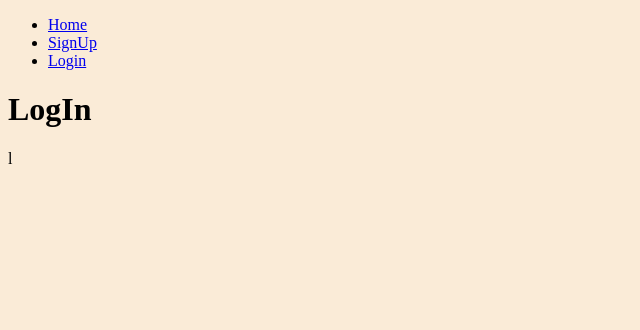
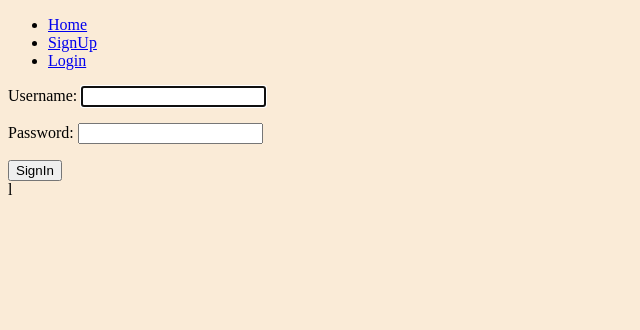
Before and after one commit to mariogarcia-ar/django-crud, a Django app: page /login/ in a window 1280 px wide. Shown: the top 330 px of the page, without its empty margins (0-640 px from the left). Run offline with Django 4.2, Linux system fonts and the light colour scheme.

Commit message:
refactoring login

```diff
--- a/task/templates/login.html
+++ b/task/templates/login.html
@@ -1,6 +1,14 @@
 {% extends 'layout/base.html' %}
 
 {% block content %}
- <h1>LogIn</h1>
+<div class="error">
+    {{ error }}
+</div>
+
+<form action="{% url 'login' %}" method="post">
+    {% csrf_token %}
+    {{ form.as_p}}
+    <button type="submit">SignIn</button>
+</form>
 
 {% endblock %}
--- a/task/urls.py
+++ b/task/urls.py
@@ -4,7 +4,7 @@ from . import views
 urlpatterns = [
     path("", views.home , name="home"),
     path("signup/", views.signup , name="signup"),
-    path("login/", views.login , name="login"),
+    path("login/", views.signin , name="login"),
     path("logout/", views.signout , name="logout"),
 
     path("tasks/", views.tasks , name="tasks"),
--- a/task/views.py
+++ b/task/views.py
@@ -1,7 +1,7 @@
 from django.shortcuts import render, redirect
 
-from django.contrib.auth.forms import UserCreationForm
-from django.contrib.auth import login, logout
+from django.contrib.auth.forms import UserCreationForm, AuthenticationForm
+from django.contrib.auth import login, logout, authenticate
 from django.contrib.auth.models import User
 from django.contrib.auth.decorators import login_required
 
@@ -14,9 +14,23 @@ def home(request):
         # "form": UserCreationForm()
     })
 
-def login(request):
+def signin(request):
+    error = ""
+
+    if request.method == "POST":
+        print('procesar signin', request.POST)
+
+        user = authenticate(request, username=request.POST['username'],
+                                     password=request.POST['password'],)
+        if user :
+            login(request, user)
+            return redirect('tasks')
+        else:
+            error = "User or Password Incorrect"
+
     return render(request, "login.html",{
-        # "form": UserCreationForm()
+        "form": AuthenticationForm(),
+        "error": error
     })
 
 def signout(request):
```
